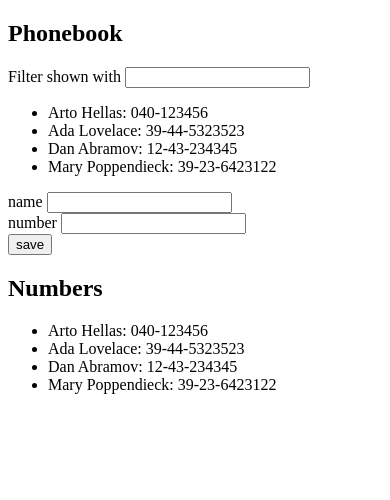
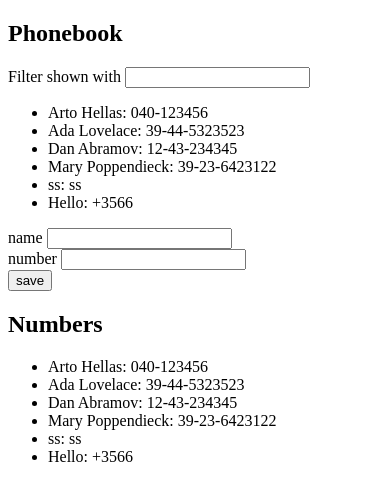
Before and after one commit to elecarlier/fullstackopen, a React (Vite) app in the folder part2/phonebook/: page / in a window 390 px wide. Shown: the top 500 px of the page. Built offline with nearby package versions, Linux system fonts and the light colour scheme; data requests are answered from the project's data file.

Commit message:
phonebook step 8

```diff
--- a/part2/phonebook/db.json
+++ b/part2/phonebook/db.json
@@ -1,5 +1,5 @@
 {
-    "persons":[
+  "persons": [
     {
       "name": "Arto Hellas",
       "number": "040-123456",
@@ -19,6 +19,16 @@
       "name": "Mary Poppendieck",
       "number": "39-23-6423122",
       "id": "4"
+    },
+    {
+      "id": "a5aa",
+      "name": "ss",
+      "number": "ss"
+    },
+    {
+      "id": "cc8b",
+      "name": "Hello",
+      "number": "+3566"
     }
   ]
 }
--- a/part2/phonebook/src/App.jsx
+++ b/part2/phonebook/src/App.jsx
@@ -1,6 +1,6 @@
 import { useState, useEffect } from 'react'
-import axios from 'axios'
 import Person from './components/Person'
+import PersonService from './services/persons'
 
 const Filter = ({ value, onChange }) => (
   <div>
@@ -28,16 +28,13 @@ const App = () => {
   const [filter, setFilter] = useState('')
 
   useEffect(() => {
-    console.log('effect')
-    axios.get('http://localhost:3001/persons').then((response) => {
-      console.log('promise fulfilled')
-      setPersons(response.data)
+    PersonService.getAll().then((initialPerson) => {
+      console.log('getAll promise fulfilled')
+      setPersons(initialPerson)
     })
   }, [])
 
   console.log('render', persons.length, 'person')
-
-
 
   const addPerson = (event) => {
     event.preventDefault()
@@ -52,9 +49,17 @@ const App = () => {
       number: newNumber
     }
 
-    setPersons(persons.concat(personObject))
-    setNewName('')
-    setNewNumber('')
+    // setPersons(persons.concat(personObject))
+    // setNewName('')
+    // setNewNumber('')
+
+    PersonService.create(personObject).then((returnedPerson) => {
+      console.log('create promise fulfilled')
+      setPersons(persons.concat(returnedPerson))
+      setNewName('')
+      setNewNumber('')
+
+    })
 
   }
   const handleNameChange = (event) => setNewName(event.target.value)
--- /dev/null
+++ b/part2/phonebook/src/services/persons.js
@@ -0,0 +1,23 @@
+import axios from 'axios'
+const baseUrl = 'http://localhost:3001/persons'
+
+const getAll = () => {
+  const request = axios.get(baseUrl)
+  return request.then(response => response.data)
+}
+
+const create = newObject => {
+  const request = axios.post(baseUrl, newObject)
+  return request.then(response => response.data)
+}
+
+const update = (id, newObject) => {
+  const request = axios.put(`${baseUrl}/${id}`, newObject)
+  return request.then(response => response.data)
+}
+
+export default {
+  getAll: getAll,
+  create: create,
+  update: update
+}
```
Also changed, not shown: 1 other file (tests, documents, lock files or other folders). Lines whose indentation alone changed are shown as unchanged.
